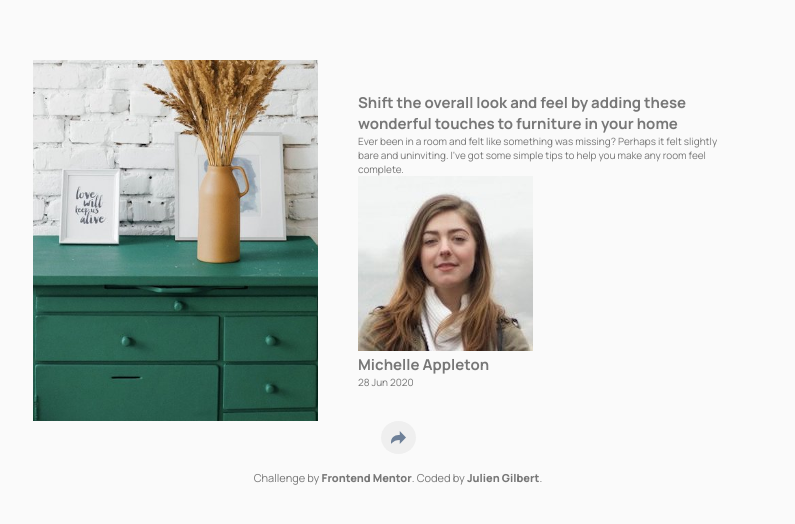
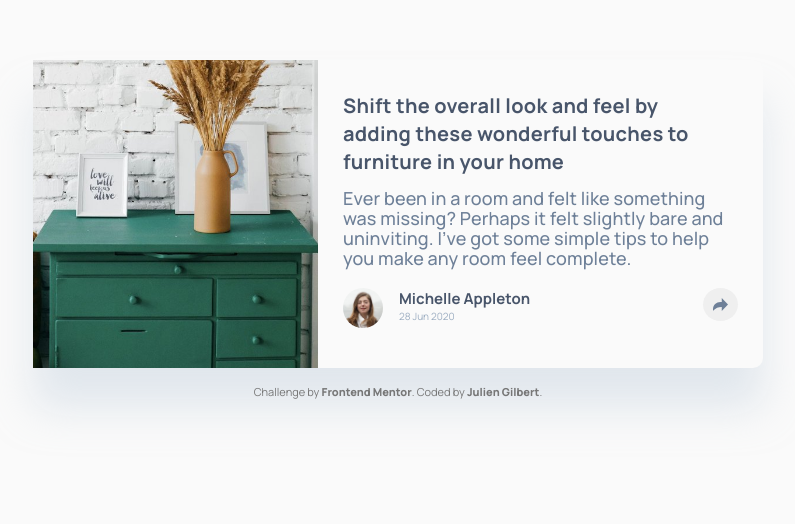
Before and after one commit to juliengDev/Article_preview_component, a website built with Vite: page index.html in a window 1280 px wide. Shown: the part 180-704 px from the top of the page, without its empty margins (242-1037 px from the left). Built offline with nearby package versions, Linux system fonts and the light colour scheme.

Commit message:
desktop version done

```diff
--- a/index.html
+++ b/index.html
@@ -15,21 +15,21 @@
     <article class="article">
       <img class="article__img" src="./assets/images/drawers.jpg" alt="Picture of a drawer">
       <div class="article__content">
-        <h1 class="article__content__heading">Shift the overall look and feel by adding these wonderful
+        <h1 class="article__content__heading ft-heading ">Shift the overall look and feel by adding these wonderful
           touches to furniture in your home</h1>
-        <p class="article__content__txt">Ever been in a room and felt like something was missing? Perhaps
+        <p class="article__content__txt ft-intro">Ever been in a room and felt like something was missing? Perhaps
           it felt slightly bare and uninviting. I’ve got some simple tips
           to help you make any room feel complete.</p>
+        <div class="article__content__container">
+
           <div class="article__content__card">
             <img class="article__content__card__avatar" src=" ./assets/images/avatar-michelle.jpg"
-            alt="Avatar Picture of Michelle">
-          <div class=" article__content__card__profil">
-            <h2>Michelle Appleton</h2>
-            <p>28 Jun 2020</p>
+              alt="Avatar Picture of Michelle" width="40" height="40">
+            <div class=" ">
+              <h2 class="article__content__card__profil__name">Michelle Appleton</h2>
+              <p class="article__content__card__profil__date">28 Jun 2020</p>
             </div>
           </div>
-      </div>
-    </article>
           <div class=" share-container">
             <button class="btn btn__share">
               <svg xmlns="http://www.w3.org/2000/svg" width="15" height="13">
@@ -45,8 +45,8 @@
                   <path fill="#FFF"
                     d="M18.896 0H1.104C.494 0 0 .494 0 1.104v17.793C0 19.506.494 20 1.104 20h9.58v-7.745H8.076V9.237h2.606V7.01c0-2.583 1.578-3.99 3.883-3.99 1.104 0 2.052.082 2.329.119v2.7h-1.598c-1.254 0-1.496.597-1.496 1.47v1.928h2.989l-.39 3.018h-2.6V20h5.098c.608 0 1.102-.494 1.102-1.104V1.104C20 .494 19.506 0 18.896 0z" />
                 </svg></a>
-        <a aria-label="Twitter" class="social__icon" href="https://twitter.com"><svg xmlns="http://www.w3.org/2000/svg"
-            width="20" height="17">
+              <a aria-label="Twitter" class="social__icon" href="https://twitter.com"><svg
+                  xmlns="http://www.w3.org/2000/svg" width="20" height="17">
                   <path fill="#FFF"
                     d="M20 2.172a8.192 8.192 0 01-2.357.646 4.11 4.11 0 001.804-2.27 8.22 8.22 0 01-2.605.996A4.096 4.096 0 0013.847.248c-2.65 0-4.596 2.472-3.998 5.037A11.648 11.648 0 011.392 1a4.109 4.109 0 001.27 5.478 4.086 4.086 0 01-1.858-.513c-.045 1.9 1.318 3.679 3.291 4.075a4.113 4.113 0 01-1.853.07 4.106 4.106 0 003.833 2.849A8.25 8.25 0 010 14.658a11.616 11.616 0 006.29 1.843c7.618 0 11.922-6.434 11.663-12.205A8.354 8.354 0 0020 2.172z" />
                 </svg></a>
@@ -58,6 +58,9 @@
               <span class="triangle-down"></span>
             </div>
           </div>
+        </div>
+      </div>
+    </article>
   </main>
   <footer class="attribution">
     Challenge by <a class="attribution__credit" href="https://www.frontendmentor.io?ref=challenge"
--- a/src/scss/base/_typography.scss
+++ b/src/scss/base/_typography.scss
@@ -21,3 +21,19 @@ body {
   font-weight: 400;
   line-height: 1.4;
 }
+
+.ft-heading {
+  font-size: clamp(2rem, 1.5vw, 2.5rem);
+  line-height: 28px;
+  letter-spacing: 0.25px;
+  font-weight: 700;
+  color: var(--color-Fiord);
+}
+
+.ft-intro {
+  font-size: clamp(1.3rem, 1.5vw, 1.8rem);
+  line-height: 20px;
+  letter-spacing: 0.12px;
+  font-weight: 500;
+  color: var(--color-Lynch);
+}
--- a/src/scss/pages/_home.scss
+++ b/src/scss/pages/_home.scss
@@ -1,8 +1,10 @@
 .article {
   display: grid;
-  grid-template-columns: minmax(0, 28.5rem) minmax(0, 44.5rem);
+  grid-template-columns: minmax(0, 28.5rem) minmax(0, 44.5rem) 0;
   max-width: 73rem;
   width: 100%;
+  box-shadow: 0px 40px 40px rgba(201, 213, 225, 0.5);
+  border-radius: 10px;
 
   &__img {
     width: 100%;
@@ -11,6 +13,38 @@
   }
 
   &__content {
-    padding: clamp(2rem, 5vw, 3.2rem) clamp(2.5rem, 5vw, 4rem);
+    padding: clamp(2rem, 5vw, 3.2rem) clamp(2rem, 5vw, 2.5rem)
+      clamp(2.5rem, 5vw, 4rem);
+    &__container {
+      display: flex;
+      justify-content: space-between;
+    }
+
+    &__heading {
+      max-width: 29ch;
+      margin-bottom: 1.2rem;
+    }
+    &__txt {
+      margin-bottom: 2rem;
+    }
+    &__card {
+      display: flex;
+      gap: 1.6rem;
+
+      &__avatar {
+        border-radius: 50%;
+      }
+      &__profil {
+        font-size: 1.3rem;
+        line-height: 20px;
+        letter-spacing: 0.12px;
+        &__name {
+          color: var(--color-Fiord);
+        }
+        &__date {
+          color: var(--color-Cadet-Blue);
+        }
+      }
+    }
   }
 }
```
Also changed, not shown: css/style.css, 1 other file. Lines whose indentation alone changed are shown as unchanged.
